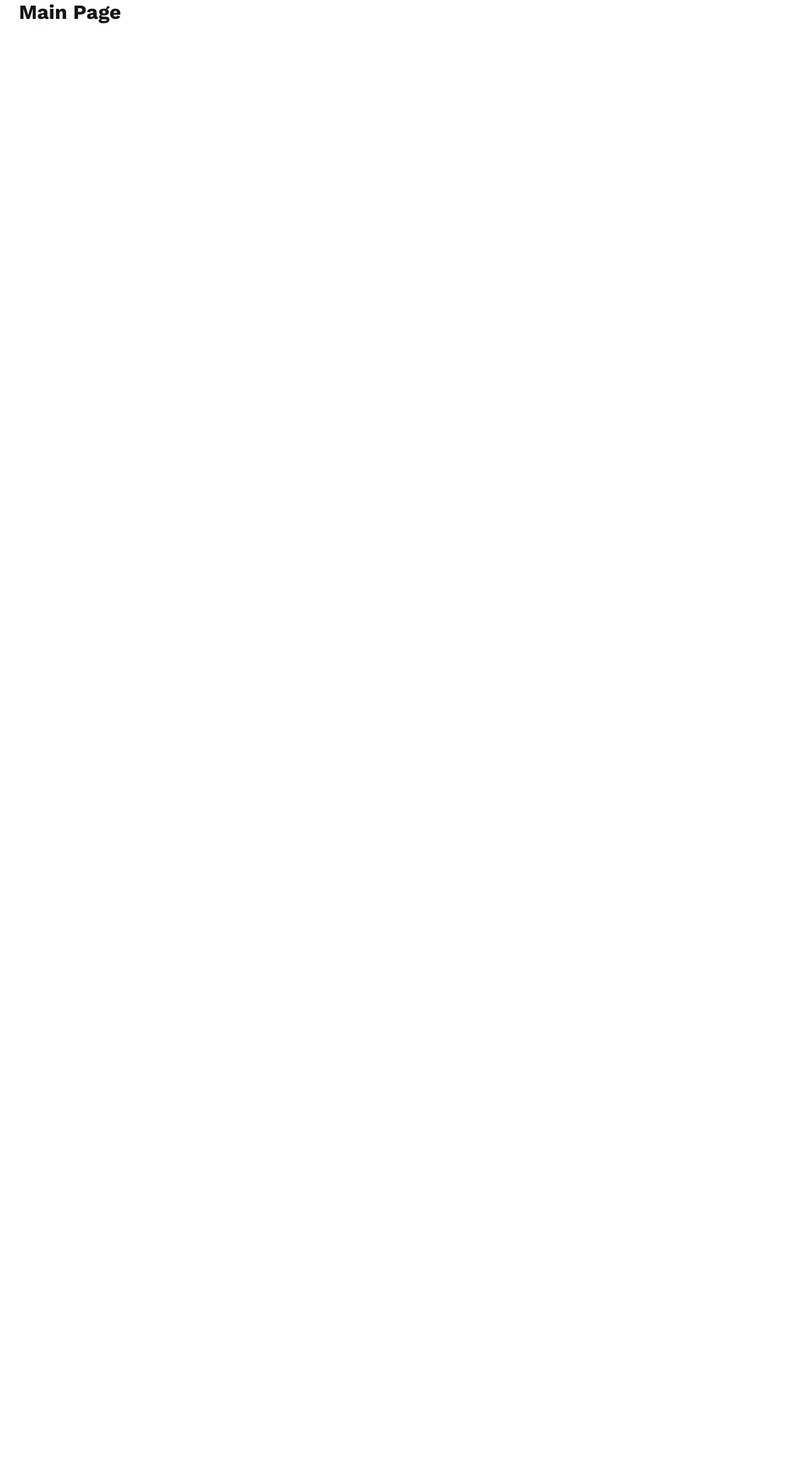
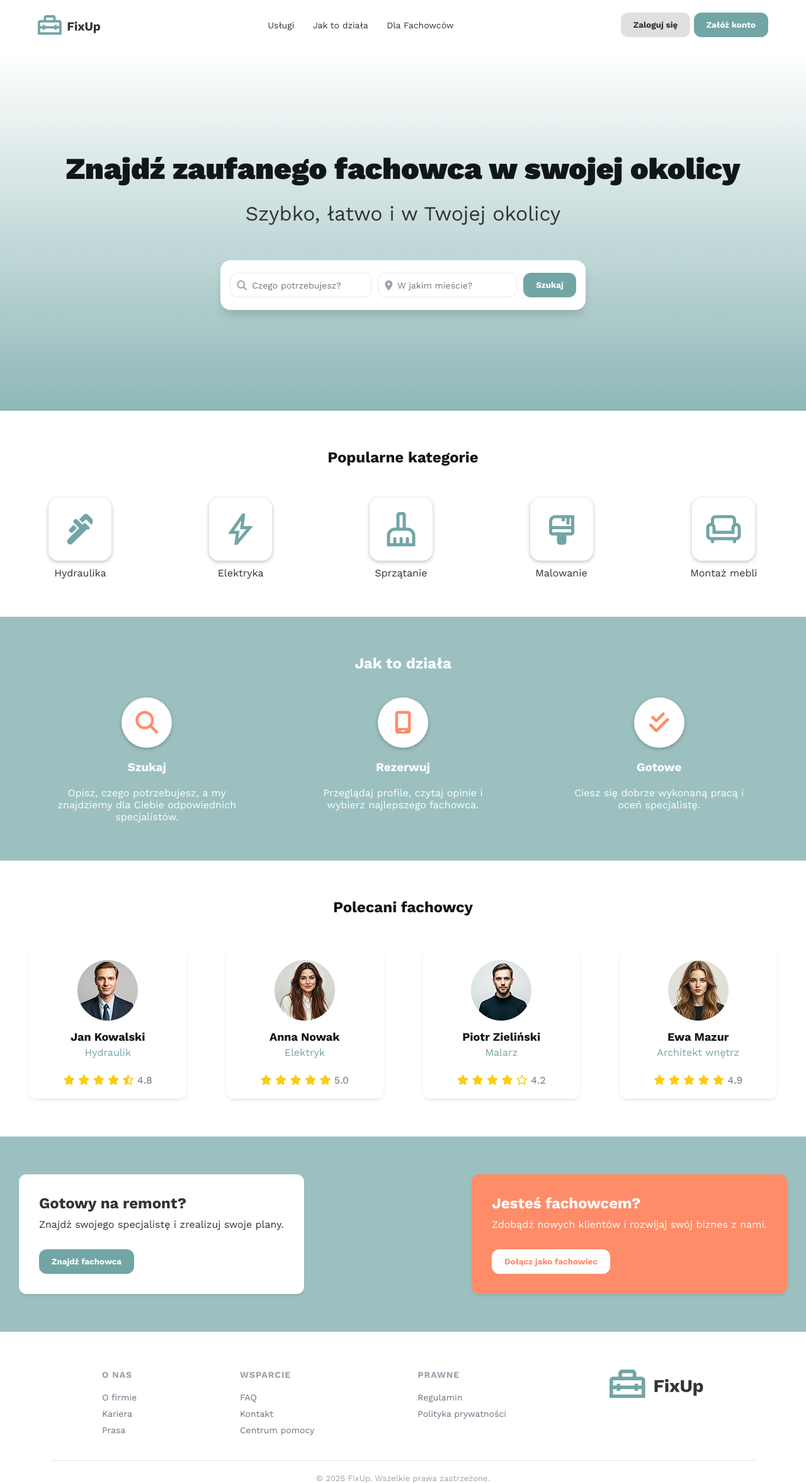
Before and after one commit to thatsfov1/wdpai-projekt, a PHP site: page / in a window 1280 px wide. Before the commit the part shown is almost empty. Shown: the top 2354 px of the page at 63% size. Before the commit the page ends 37 px from the top, so only its background shows below. Run offline with PHP 8.4, Linux system fonts and the light colour scheme.

Commit message:
mainpage complete

```diff
--- a/public/styles/main.css
+++ b/public/styles/main.css
@@ -10,6 +10,10 @@ body {
     background-color: white;
     font-family: "Work Sans", sans-serif;
     color: #111618;
+}
+
+input, button, select, textarea {
+    font-family: "Work Sans", sans-serif;
 }
 
 .container {
@@ -30,3 +34,19 @@ body {
         padding: 0 15px;
     }
 }
+
+
+
+.btn.primary {
+  background: #6bb1ad;
+  color: white;
+}
+
+.btn.ghost {
+  background: transparent;
+}
+
+.btn.white {
+  background: white;
+  color: #ff8a65;
+}
--- a/public/styles/mainpage.css
+++ b/public/styles/mainpage.css
@@ -0,0 +1,313 @@
+.nav {
+  display: flex;
+  justify-content: space-between;
+  padding: 20px 60px;
+  align-items: center;
+}
+
+.nav-links a {
+  margin: 0 12px;
+  text-decoration: none;
+  color: #333;
+  font-size: 14px;
+}
+
+.logo {
+  width: 100px;
+}
+
+.hero {
+  padding: 160px 20px;
+  text-align: center;
+  background: linear-gradient(
+    to bottom,
+    rgba(255, 255, 255, 0.3) 0%,
+    rgba(114, 165, 165, 0.8) 100%
+  );
+}
+
+.hero h1 {
+  font-size: 48px;
+  color: #111618;
+  font-weight: 900;
+}
+
+.hero p {
+  font-size: 32px;
+  color: #333;
+  line-height: 27px;
+  font-weight: 400;
+  margin: 30px 0px;
+}
+
+.search-box {
+  margin-top: 30px;
+  display: inline-flex;
+  background-color: #fff;
+  justify-content: center;
+  gap: 10px;
+  padding: 20px 15px;
+  border-radius: 16px;
+  box-shadow: 0px 10px 15px -3px rgba(0, 0, 0, 0.15);
+}
+
+.input {
+  display: flex;
+  align-items: center;
+  gap: 8px;
+  padding: 10px;
+  border: 1px solid #e5e7eb;
+  border-radius: 12px;
+  color: #9ca3af;
+}
+
+.input input {
+  border: none;
+  outline: none;
+  font-size: 14px;
+  font-family: "Work Sans", sans-serif;
+}
+
+.input img {
+  width: 18px;
+  margin-right: 8px;
+}
+
+.categories {
+  text-align: center;
+  width: 100%;
+  padding: 60px 0px;
+}
+
+.category-list {
+  margin-top: 50px;
+  display: flex;
+  justify-content: space-around;
+}
+
+.category {
+  display: flex;
+  flex-direction: column;
+  align-items: center;
+  gap: 10px;
+  color: #333;
+}
+
+.steps {
+  background-color: #9cc0c0;
+  width: 100%;
+  padding: 60px 0px;
+  color: white;
+  text-align: center;
+}
+
+.category-img {
+  width: 100px;
+  height: 100px;
+  display: flex;
+  justify-content: center;
+  align-items: center;
+  box-shadow: 0px 2px 6px 0px rgba(0, 0, 0, 0.25);
+  border-radius: 16px;
+}
+
+.category-img img {
+  width: 60px;
+}
+
+.step-list {
+  display: flex;
+  justify-content: space-around;
+  margin-top: 40px;
+}
+
+.step {
+  display: flex;
+  flex-direction: column;
+  align-items: center;
+  gap: 20px;
+  width: 300px;
+}
+
+.step-img {
+  width: 80px;
+  height: 80px;
+  background-color: #fff;
+  display: flex;
+  justify-content: center;
+  align-items: center;
+  box-shadow: 0px 2px 6px 0px rgba(0, 0, 0, 0.25);
+  border-radius: 100%;
+}
+
+.step-img i {
+  font-size: 36px;
+  color: #ff8c69;
+}
+
+.experts {
+  padding: 60px 0px;
+  text-align: center;
+}
+
+.expert-list {
+  margin-top: 50px;
+  display: flex;
+  justify-content: space-around;
+  flex-wrap: wrap;
+  gap: 30px;
+}
+
+.expert {
+  width: 250px;
+  display: flex;
+  flex-direction: column;
+  align-items: center;
+  gap: 5px;
+  padding: 20px;
+  border-radius: 12px;
+  background-color: #fff;
+  box-shadow: 0px 3px 6px -2px rgba(0, 0, 0, 0.15);
+}
+
+.expert h4 {
+  font-size: 18px;
+  color: #111618;
+  margin-top: 10px;
+}
+
+.expert-sub {
+  font-size: 16px;
+  color: #72a5a5;
+}
+
+.rating {
+  margin-top: 20px;
+}
+
+.rating i {
+  color: #facc15;
+}
+
+.rating span {
+  color: #6b7280;
+}
+
+.cta {
+  display: flex;
+  width: 100%;
+  background-color: #9cc0c0;
+  padding: 60px 0px;
+}
+
+.cta-container {
+  display: flex;
+  gap: 30px;
+  justify-content: space-between;
+}
+
+.cta-box {
+  display: flex;
+  flex-direction: column;
+  gap: 10px;
+  align-items: flex-start;
+  padding: 32px;
+  border-radius: 12px;
+  box-shadow: 0px 3px 6px -2px rgba(0, 0, 0, 0.15);
+}
+
+.cta-box.light {
+  background-color: #fff;
+  color: #333;
+}
+
+.cta-box.dark {
+  background-color: #ff8c69;
+  color: white;
+}
+
+.cta-box h3 {
+  margin: 0;
+  font-size: 24px;
+}
+
+.cta-box p {
+  margin: 0;
+  font-size: 16px;
+}
+
+.cta-box button {
+  margin-top: 20px;
+}
+
+.footer {
+  padding: 60px 80px 30px;
+  font-size: 14px;
+  color: #6b7280;
+}
+
+.footer-content {
+  display: flex;
+  justify-content: space-around;
+  align-items: flex-start;
+}
+
+.footer-column {
+  display: flex;
+  flex-direction: column;
+  gap: 10px;
+}
+
+.footer-column h4 {
+  font-size: 14px;
+  letter-spacing: 1px;
+  color: #9ca3af;
+  margin-bottom: 10px;
+}
+
+.footer-column a {
+  text-decoration: none;
+  color: #6b7280;
+}
+
+.footer-column a:hover {
+  text-decoration: underline;
+
+}
+
+.footer-logo img {
+  width: 150px;
+}
+
+.footer-bottom {
+  margin-top: 40px;
+  padding-top: 20px;
+  border-top: 1px solid #e5e7eb;
+  text-align: center;
+  font-size: 13px;
+  color: #9ca3af;
+}
+
+.btn {
+  font-family: "Work Sans", sans-serif;
+  font-weight: 700;
+  padding: 12px 20px;
+  border-radius: 12px;
+  border: none;
+  cursor: pointer;
+}
+
+.btn-primary {
+  background-color: #72a5a5;
+  color: #fff;
+}
+
+.btn-white {
+  background-color: #fff;
+  color: #ff8c69;
+}
+
+.btn-secondary {
+  background-color: #e0e0e0;
+  color: #333;
+}
--- a/public/views/mainpage.html
+++ b/public/views/mainpage.html
@@ -1,15 +1,232 @@
 <!DOCTYPE html>
-<html lang="en">
+<html lang="pl">
   <head>
     <meta charset="UTF-8" />
     <meta name="viewport" content="width=device-width, initial-scale=1.0" />
-    <link rel="stylesheet" href="/public/styles/workerpage.css" />
-    <link rel="stylesheet" href="/public/styles/main.css" />
-    <title>Document</title>
+    <link rel="stylesheet" href="public/styles/main.css" />
+    <link rel="stylesheet" href="public/styles/mainpage.css" />
+    <link rel="stylesheet" href="public/fontawesome/css/all.min.css" />
+    <title>FixUp</title>
   </head>
+
   <body>
-    <div class="container">
-      <h1>Main Page</h1>
-    </div>
+    <header class="nav">
+      <img src="/public/images/logo_fixup.svg" alt="logo" class="logo" />
+
+      <nav class="nav-links">
+        <a href="#">Usługi</a>
+        <a href="#">Jak to działa</a>
+        <a href="#">Dla Fachowców</a>
+      </nav>
+
+      <div class="nav-actions">
+        <button class="btn btn-secondary">Zaloguj się</button>
+        <button class="btn btn-primary">Załóż konto</button>
+      </div>
+    </header>
+
+    <section class="hero">
+      <h1>Znajdź zaufanego fachowca w swojej okolicy</h1>
+      <p>Szybko, łatwo i w Twojej okolicy</p>
+
+      <div class="search-box">
+        <div class="input">
+          <i class="fa-solid fa-magnifying-glass"></i>
+          <input type="text" placeholder="Czego potrzebujesz?" />
+        </div>
+
+        <div class="input">
+          <i class="fa-solid fa-location-dot"></i>
+          <input type="text" placeholder="W jakim mieście?" />
+        </div>
+
+        <button class="btn btn-primary">Szukaj</button>
+      </div>
+    </section>
+
+    <section class="categories container">
+      <h2>Popularne kategorie</h2>
+
+      <div class="category-list">
+        <div class="category">
+          <div class="category-img">
+            <img src="/public/images/mainpage/plumbing.svg" alt="" />
+          </div>
+
+          <span>Hydraulika</span>
+        </div>
+        <div class="category">
+          <div class="category-img">
+            <img src="/public/images/mainpage/lightning.svg" alt="" />
+          </div>
+          <span>Elektryka</span>
+        </div>
+        <div class="category">
+          <div class="category-img">
+            <img src="/public/images/mainpage/cleaning.svg" alt="" />
+          </div>
+          <span>Sprzątanie</span>
+        </div>
+        <div class="category">
+          <div class="category-img">
+            <img src="/public/images/mainpage/painting.svg" alt="" />
+          </div>
+          <span>Malowanie</span>
+        </div>
+        <div class="category">
+          <div class="category-img">
+            <img src="/public/images/mainpage/sofa.svg" alt="" />
+          </div>
+          <span>Montaż mebli</span>
+        </div>
+      </div>
+    </section>
+
+    <section class="steps">
+      <h2>Jak to działa</h2>
+
+      <div class="step-list container">
+        <div class="step">
+          <div class="step-img">
+            <i class="fa-solid fa-magnifying-glass"></i>
+          </div>
+          <h3>Szukaj</h3>
+          <p>
+            Opisz, czego potrzebujesz, a my znajdziemy dla Ciebie odpowiednich
+            specjalistów.
+          </p>
+        </div>
+
+        <div class="step">
+          <div class="step-img">
+            <i class="fa-solid fa-mobile-screen"></i>
+          </div>
+          <h3>Rezerwuj</h3>
+          <p>
+            Przeglądaj profile, czytaj opinie i wybierz najlepszego fachowca.
+          </p>
+        </div>
+
+        <div class="step">
+          <div class="step-img">
+            <i class="fa-solid fa-check-double"></i>
+          </div>
+          <h3>Gotowe</h3>
+          <p>Ciesz się dobrze wykonaną pracą i oceń specjalistę.</p>
+        </div>
+      </div>
+    </section>
+
+    <section class="experts">
+      <div class="container">
+        <h2>Polecani fachowcy</h2>
+
+        <div class="expert-list">
+          <div class="expert">
+            <img src="/public/images/mainpage/person1.png" alt="" />
+            <h4>Jan Kowalski</h4>
+            <span class="expert-sub">Hydraulik</span>
+            <div class="rating">
+              <i class="fa-solid fa-star"></i>
+              <i class="fa-solid fa-star"></i>
+              <i class="fa-solid fa-star"></i>
+              <i class="fa-solid fa-star"></i>
+              <i class="fa-solid fa-star-half-stroke"></i>
+              <span>4.8</span>
+            </div>
+          </div>
+
+          <div class="expert">
+            <img src="/public/images/mainpage/person2.png" alt="" />
+            <h4>Anna Nowak</h4>
+            <span class="expert-sub">Elektryk</span>
+
+            <div class="rating">
+              <i class="fa-solid fa-star"></i>
+              <i class="fa-solid fa-star"></i>
+              <i class="fa-solid fa-star"></i>
+              <i class="fa-solid fa-star"></i>
+              <i class="fa-solid fa-star"></i>
+              <span>5.0</span>
+            </div>
+          </div>
+
+          <div class="expert">
+            <img src="/public/images/mainpage/person3.png" alt="" />
+            <h4>Piotr Zieliński</h4>
+            <span class="expert-sub">Malarz</span>
+
+            <div class="rating">
+              <i class="fa-solid fa-star"></i>
+              <i class="fa-solid fa-star"></i>
+              <i class="fa-solid fa-star"></i>
+              <i class="fa-solid fa-star"></i>
+              <i class="fa-regular fa-star"></i>
+              <span>4.2</span>
+            </div>
+          </div>
+
+          <div class="expert">
+            <img src="/public/images/mainpage/person4.png" alt="" />
+            <h4>Ewa Mazur</h4>
+            <span class="expert-sub">Architekt wnętrz</span>
+            <div class="rating">
+              <i class="fa-solid fa-star"></i>
+              <i class="fa-solid fa-star"></i>
+              <i class="fa-solid fa-star"></i>
+              <i class="fa-solid fa-star"></i>
+              <i class="fa-solid fa-star"></i>
+              <span>4.9</span>
+            </div>
+          </div>
+        </div>
+      </div>
+    </section>
+
+    <section class="cta">
+      <div class="container cta-container">
+        <div class="cta-box light">
+          <h3>Gotowy na remont?</h3>
+          <p>Znajdź swojego specjalistę i zrealizuj swoje plany.</p>
+          <button class="btn btn-primary">Znajdź fachowca</button>
+        </div>
+
+        <div class="cta-box dark">
+          <h3>Jesteś fachowcem?</h3>
+          <p>Zdobądź nowych klientów i rozwijaj swój biznes z nami.</p>
+          <button class="btn btn-white">Dołącz jako fachowiec</button>
+        </div>
+      </div>
+    </section>
+
+    <footer class="footer">
+      <div class="footer-content">
+        <div class="footer-column">
+          <h4>O NAS</h4>
+          <a href="#">O firmie</a>
+          <a href="#">Kariera</a>
+          <a href="#">Prasa</a>
+        </div>
+
+        <div class="footer-column">
+          <h4>WSPARCIE</h4>
+          <a href="#">FAQ</a>
+          <a href="#">Kontakt</a>
+          <a href="#">Centrum pomocy</a>
+        </div>
+
+        <div class="footer-column">
+          <h4>PRAWNE</h4>
+          <a href="#">Regulamin</a>
+          <a href="#">Polityka prywatności</a>
+        </div>
+
+        <div class="footer-logo">
+          <img src="/public/images/logo_fixup.svg" alt="FixUp" />
+        </div>
+      </div>
+
+      <div class="footer-bottom">© 2025 FixUp. Wszelkie prawa zastrzeżone.</div>
+    </footer>
   </body>
 </html>
```
Also changed, not shown: public/images/mainpage/cleaning.svg (added), public/images/mainpage/lightning.svg (added), public/images/mainpage/painting.svg (added), public/images/mainpage/person1.png (added), public/images/mainpage/person2.png (added), public/images/mainpage/person3.png (added), public/images/mainpage/person4.png (added), public/images/mainpage/plumbing.svg (added), public/images/mainpage/sofa.svg (added).
